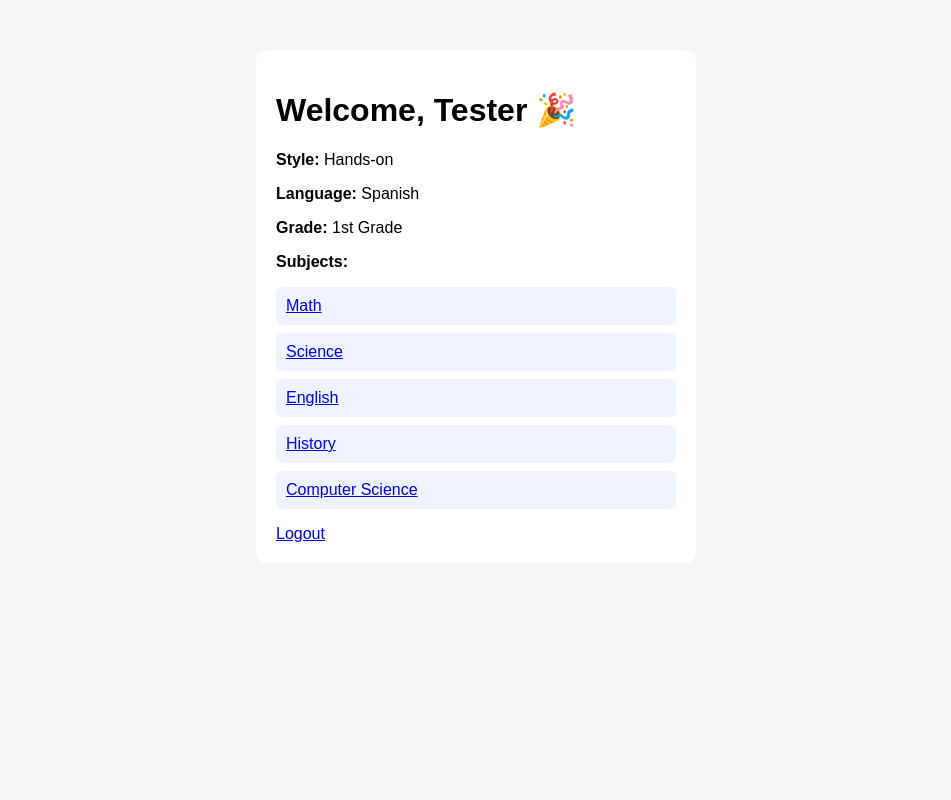
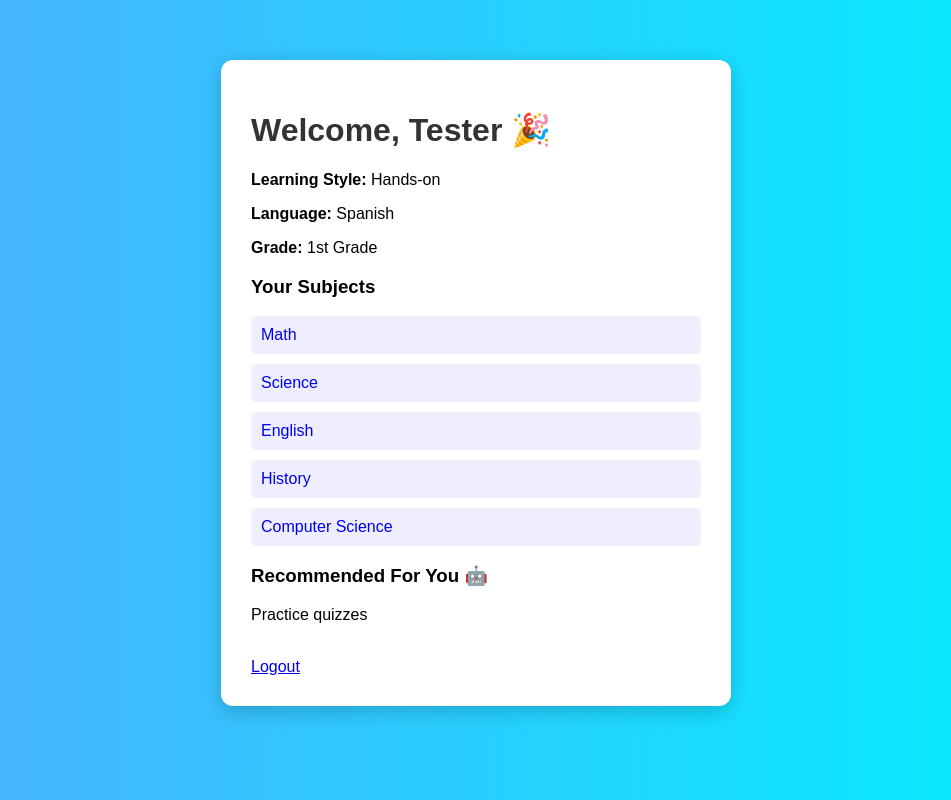
Before and after one commit to Opaksbolu/SkillBridge, a Flask app: page /dashboard in a window 1280 px wide. Shown: the whole page, without its empty margins (164-1115 px from the left). Run offline with Flask 3, Linux system fonts and the light colour scheme; a user stored in the database is signed in; data comes from the database, SQL or seed files in the repository.

Commit message:
Added recommendations + improved UI

```diff
--- a/app.py
+++ b/app.py
@@ -47,6 +47,7 @@ def register():
         return redirect(url_for('subjects'))
 
     return render_template('register.html')
+
 # 📚 Subjects
 @app.route('/subjects', methods=['GET', 'POST'])
 def subjects():
@@ -74,7 +75,6 @@ def subjects():
         conn.close()
 
         session.pop('temp_user', None)
-
         return redirect(url_for('login'))
 
     return render_template('subjects.html')
@@ -98,12 +98,29 @@ def login():
 
         if user:
             session['user_id'] = user[0]
-            session['language'] = user[5]   # ✅ STORE LANGUAGE IN SESSION
             return redirect(url_for('dashboard'))
         else:
             return "Invalid login"
 
     return render_template('login.html')
+
+# 🤖 AI-style Recommendation Logic
+def get_recommendations(learning_style, grade_level):
+    recommendations = []
+
+    if learning_style == "visual":
+        recommendations.append("Video-based lessons")
+    elif learning_style == "auditory":
+        recommendations.append("Audio explanations")
+    elif learning_style == "hands_on":
+        recommendations.append("Interactive exercises")
+
+    if "Grade" in grade_level:
+        recommendations.append("Practice quizzes")
+    else:
+        recommendations.append("Basic learning games")
+
+    return recommendations
 
 # 📊 Dashboard
 @app.route('/dashboard')
@@ -122,7 +139,9 @@ def dashboard():
     user = cursor.fetchone()
     conn.close()
 
-    return render_template('dashboard.html', user=user, language=session.get('language'))
+    recommendations = get_recommendations(user[1], user[3])
+
+    return render_template('dashboard.html', user=user, recommendations=recommendations)
 
 # 📚 Learning Page
 @app.route('/learn/<subject>')
@@ -130,7 +149,7 @@ def learn(subject):
     if 'user_id' not in session:
         return redirect(url_for('login'))
 
-    return render_template('learn.html', subject=subject, language=session.get('language'))
+    return render_template('learn.html', subject=subject)
 
 # 🚪 Logout
 @app.route('/logout')
--- a/static/style.css
+++ b/static/style.css
@@ -1,41 +1,19 @@
 body {
     font-family: Arial;
-    background: #f4f6f8;
+    background: linear-gradient(to right, #4facfe, #00f2fe);
 }
 
 .container {
-    width: 400px;
-    margin: auto;
-    margin-top: 50px;
-    padding: 20px;
+    width: 450px;
+    margin: 60px auto;
     background: white;
-    border-radius: 10px;
+    padding: 30px;
+    border-radius: 12px;
+    box-shadow: 0 5px 20px rgba(0,0,0,0.2);
 }
 
-input, select {
-    width: 100%;
-    padding: 10px;
-    margin: 10px 0;
-}
-
-button {
-    width: 100%;
-    padding: 10px;
-    background: #007bff;
-    color: white;
-    border: none;
-    border-radius: 5px;
-}
-
-.back-btn {
-    text-decoration: none;
-}
-
-.lesson-box {
-    background: #f9f9f9;
-    padding: 15px;
-    margin: 15px 0;
-    border-radius: 8px;
+h1 {
+    color: #333;
 }
 
 ul {
@@ -44,12 +22,21 @@ ul {
 }
 
 li {
-    margin: 8px 0;
+    margin: 10px 0;
 }
 
 li a {
+    text-decoration: none;
+    background: #eef;
+    padding: 10px;
     display: block;
-    padding: 10px;
-    background: #eef3ff;
     border-radius: 6px;
 }
+
+button {
+    background: #4facfe;
+    color: white;
+    padding: 10px;
+    border: none;
+    width: 100%;
+}
--- a/templates/dashboard.html
+++ b/templates/dashboard.html
@@ -10,19 +10,25 @@
 
 <h1>Welcome, {{ user[0] }} 🎉</h1>
 
-<p><strong>Style:</strong> {{ user[1] }}</p>
+<p><strong>Learning Style:</strong> {{ user[1] }}</p>
 <p><strong>Language:</strong> {{ user[2] }}</p>
 <p><strong>Grade:</strong> {{ user[3] }}</p>
-<p><strong>Subjects:</strong></p>
 
+<h3>Your Subjects</h3>
 <ul>
 {% for subject in user[4].split(', ') %}
-    <li>
-        <a href="/learn/{{ subject }}">{{ subject }}</a>
-    </li>
+    <li><a href="/learn/{{ subject }}">{{ subject }}</a></li>
 {% endfor %}
 </ul>
 
+<h3>Recommended For You 🤖</h3>
+<ul>
+{% for rec in recommendations %}
+    <li>{{ rec }}</li>
+{% endfor %}
+</ul>
+
+<br>
 <a href="/logout">Logout</a>
 
 </div>
```
